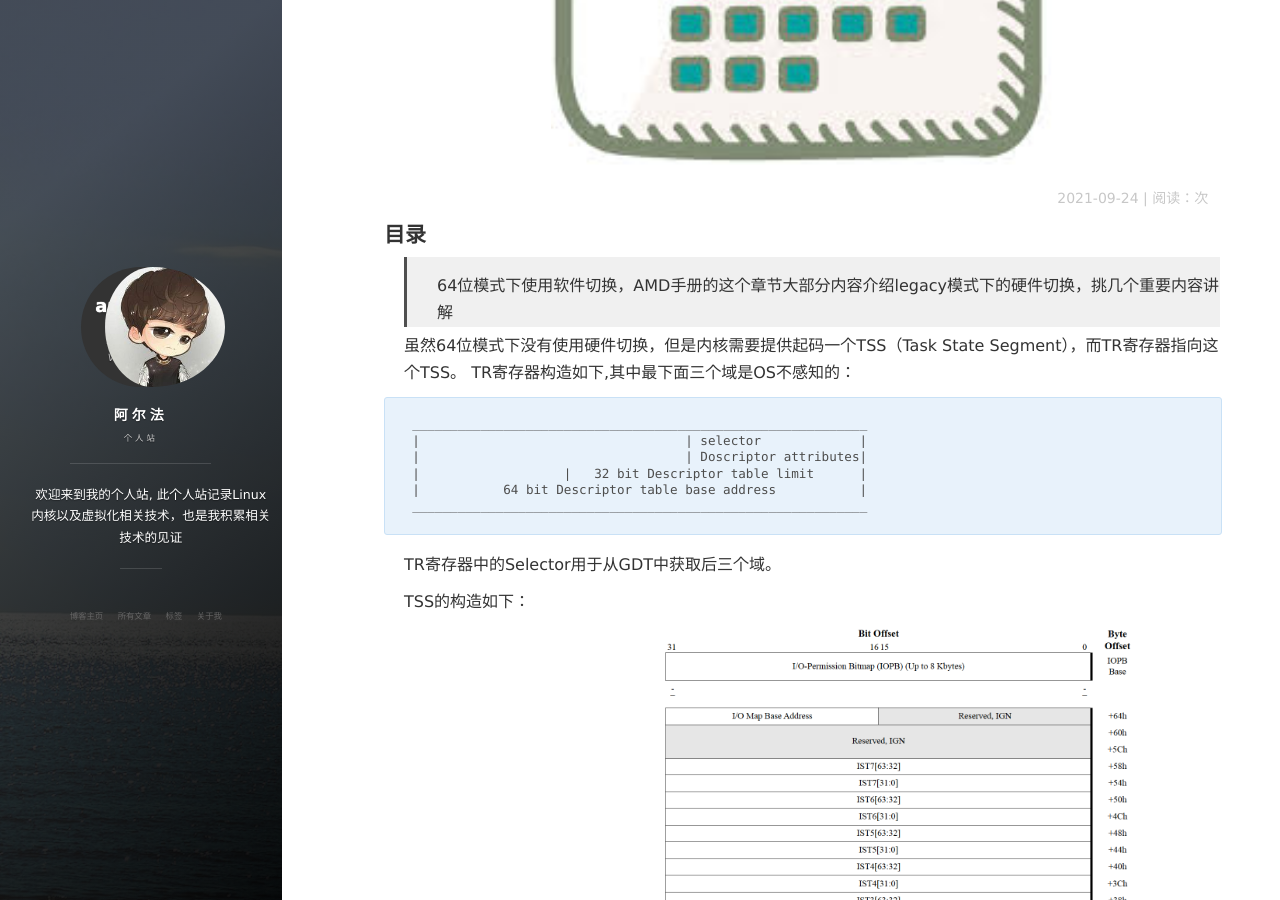
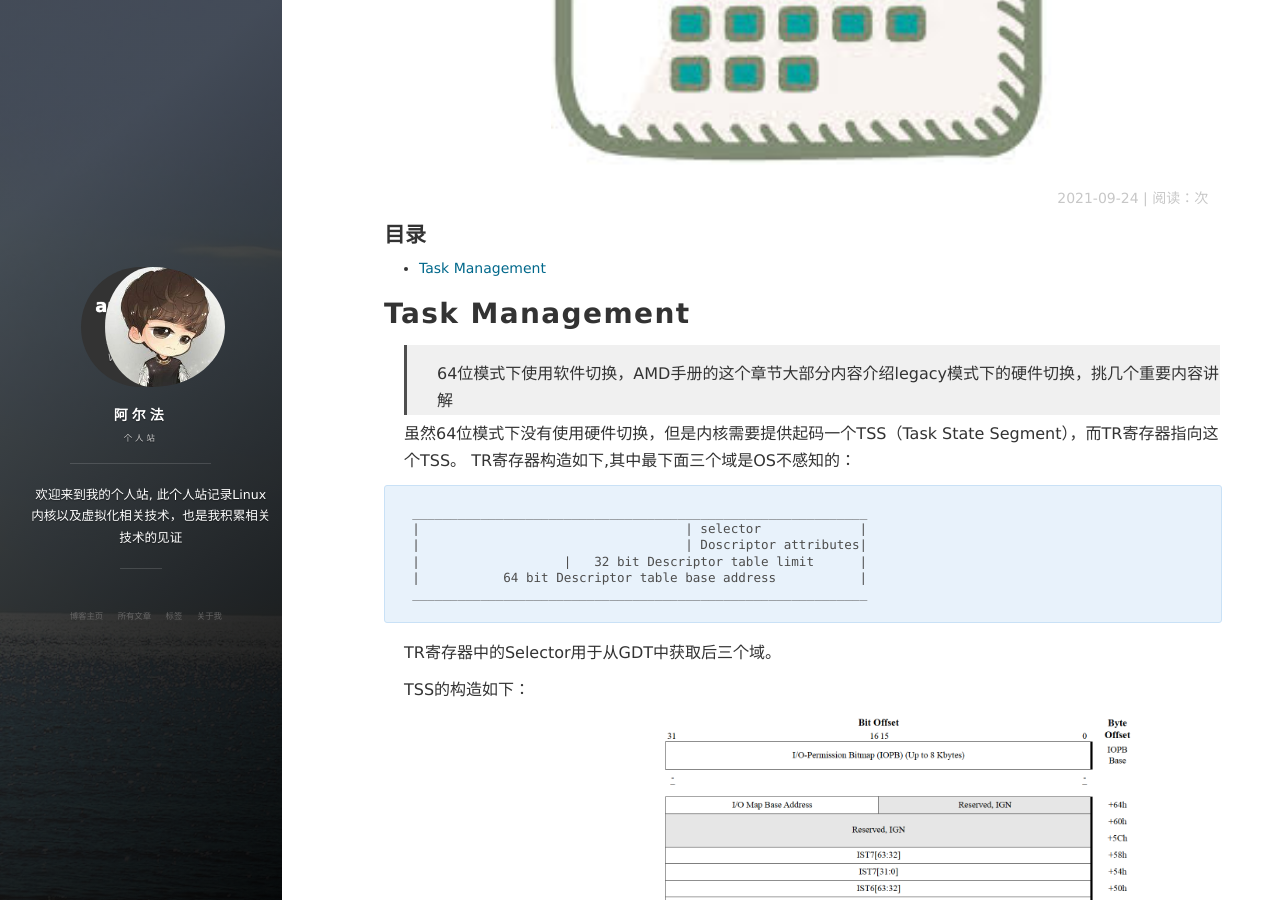
Before and after one commit to arafatms/arafatms.github.io, a Jekyll site: the page built from _posts/2021-09-24-AMDTaskManagement.md, in a window 1280 px wide and 900 px high, scrolled down 397 px. Built offline with Jekyll 4.4.1, drawn with Linux system fonts in a browser that asks for light colours; nearby versions of some CDN libraries; comment, search, counter and statistics services are not loaded.

```diff
--- a/_posts/2021-09-24-AMDTaskManagement.md
+++ b/_posts/2021-09-24-AMDTaskManagement.md
@@ -4,6 +4,8 @@ title: 【AMD64开发手册】十二，任务管理
 date: 2021-9-24
 tags: AMD64开发手册
 ---
+
+# Task Management
 
 <style>
 img{
```
